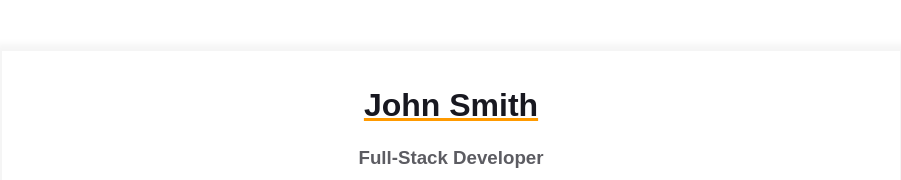
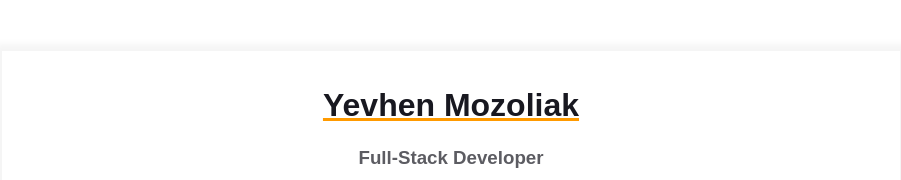
Before and after one commit to eamgit892/homepage, a plain HTML site: page index.html in a window 1280 px wide. Shown: the top 180 px of the page, without its empty margins (189-1090 px from the left). Drawn offline with Linux system fonts and the light colour scheme.

Commit message:
added avatar photo, adjusted avatar container style

```diff
--- a/index.html
+++ b/index.html
@@ -12,7 +12,7 @@
       <div class="resume">
         <div class="container">
           <div class="resume__block">
-            <h1 class="contact-info__header">John Smith</h1>
+            <h1 class="contact-info__header">Yevhen Mozoliak</h1>
             <h3 class="contact-info__sub-header">Full-Stack Developer</h3>
 
             <div class="contact_info_container fh">
--- a/styles.css
+++ b/styles.css
@@ -98,6 +98,7 @@
   justify-content: center;
 }
 
+
 .contact-info__item {
   color: var(--secondary-text-color);
   text-decoration: none;
@@ -129,10 +130,12 @@
   border-radius: 50%;
   width: 100px;
   height: 100px;
-  object-fit: cover;
+  /* object-fit: cover; */
   border: 3px solid;
   border-color: var(--text-decoration-color);
 }
+
+
 
 /* Intro and skills styles *****************************/
 
```
